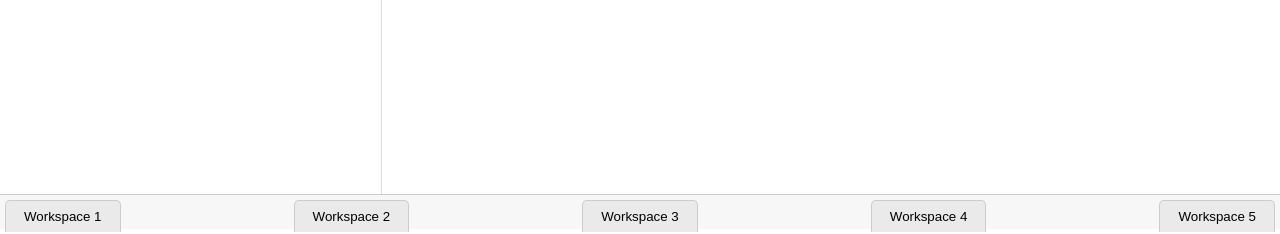
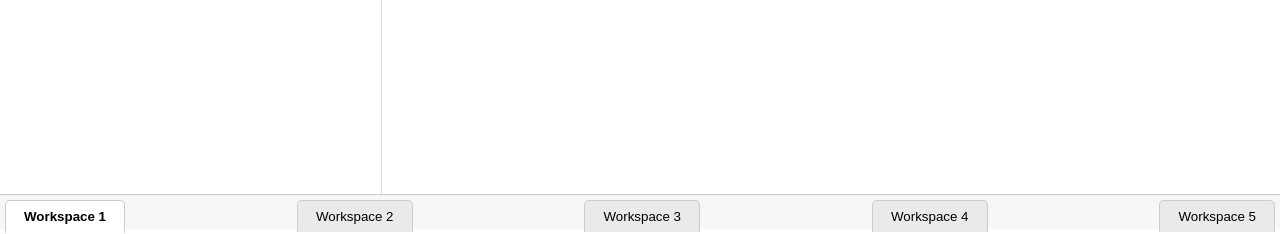
Before and after one commit to SOKTeam9/SOK-Tim-9, a Django app: page / in a window 1280 px wide. Shown: the part 566-800 px from the top of the page. Run offline with Django 5.2, Linux system fonts and the light colour scheme.

Commit message:
FIX Workspaces input  bug

```diff
--- a/GraphVisualizer/graph_explorer/webapp/templates/base.html
+++ b/GraphVisualizer/graph_explorer/webapp/templates/base.html
@@ -75,11 +75,11 @@
   </div>
   </div>
   <div class="workspaces">
-    <a href="{% url 'workspace_switch' ws_id=1 %}"><button class="workspace-tab {% if current_ws_id == 1 %}active{% endif %}">Workspace 1</button></a>
-    <a href="{% url 'workspace_switch' ws_id=2 %}"><button class="workspace-tab {% if current_ws_id == 2 %}active{% endif %}">Workspace 2</button></a>
-    <a href="{% url 'workspace_switch' ws_id=3 %}"><button class="workspace-tab {% if current_ws_id == 3 %}active{% endif %}">Workspace 3</button></a>
-    <a href="{% url 'workspace_switch' ws_id=4 %}"><button class="workspace-tab {% if current_ws_id == 4 %}active{% endif %}">Workspace 4</button></a>
-    <a href="{% url 'workspace_switch' ws_id=5 %}"><button class="workspace-tab {% if current_ws_id == 5 %}active{% endif %}">Workspace 5</button></a>
+    <a href="{% url 'workspace_switch' ws_id=1 %}"><button class="workspace-tab {% if ws_id == 1 %}active{% endif %}">Workspace 1</button></a>
+    <a href="{% url 'workspace_switch' ws_id=2 %}"><button class="workspace-tab {% if ws_id == 2 %}active{% endif %}">Workspace 2</button></a>
+    <a href="{% url 'workspace_switch' ws_id=3 %}"><button class="workspace-tab {% if ws_id == 3 %}active{% endif %}">Workspace 3</button></a>
+    <a href="{% url 'workspace_switch' ws_id=4 %}"><button class="workspace-tab {% if ws_id == 4 %}active{% endif %}">Workspace 4</button></a>
+    <a href="{% url 'workspace_switch' ws_id=5 %}"><button class="workspace-tab {% if ws_id == 5 %}active{% endif %}">Workspace 5</button></a>
   </div>
 </body>
 </html>
--- a/GraphVisualizer/graph_explorer/webapp/views.py
+++ b/GraphVisualizer/graph_explorer/webapp/views.py
@@ -119,9 +119,9 @@ def load_file(request=None, ws_id=1):
             os.remove(tmp_path)
 
     if current_view == "simple":
-        return simple_visualizer(request, selected_file_name)
+        return simple_visualizer(request, selected_file_name, ws_id)
     else:
-        return block_view(request, selected_file_name)
+        return block_view(request, selected_file_name, ws_id)
 
 def make_search(request=None, ws_id=1):
     if request.method == "POST":
```
